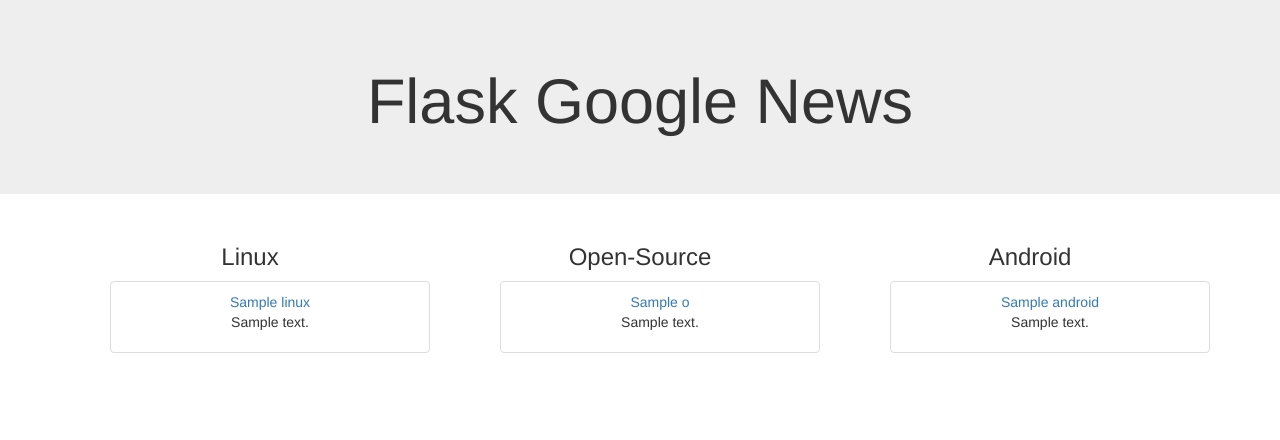
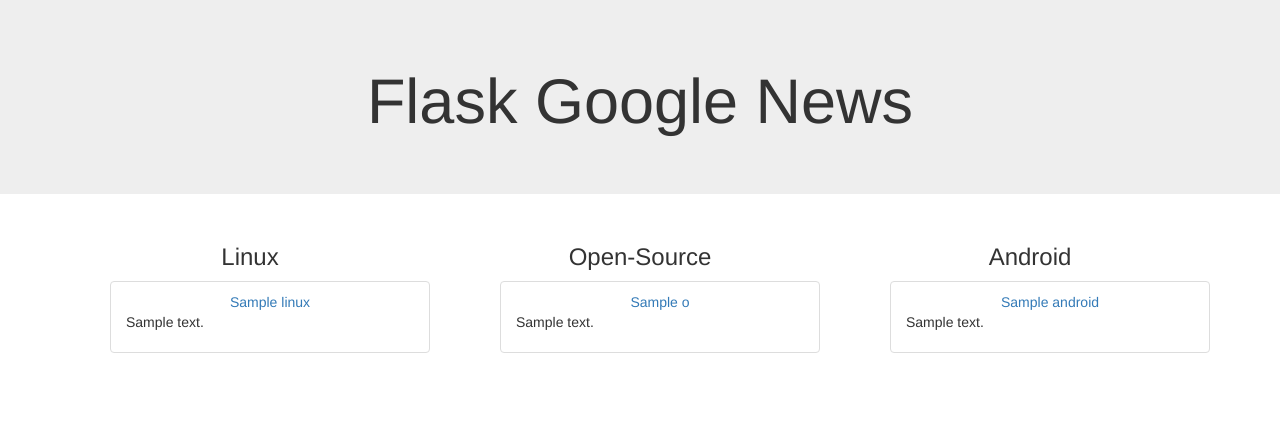
Before and after one commit to vishalbala-nps/FlaskGoogleNews, a Flask app: template templates/index.html in a window 1280 px wide. Shown: the part 73-513 px from the top of the page. Run offline with Flask 2, Linux system fonts and the light colour scheme; the template is opened without the code that fills it: most values are stand-ins (such as "Sample title", 1, 10 or a date in 2020); some libraries are stand-ins or nearby versions.

Commit message:
Justify Text in index.html

```diff
--- a/templates/index.html
+++ b/templates/index.html
@@ -25,35 +25,35 @@
 
   <div class="container text-center">
     <div class="row">
-      <div class="col-sm-4 scrollclass">
+      <div class="col-sm-4 nopadding">
         <h3>Linux</h3>
         <ul>
             {% for i in linux %}
             <li class="list-group-item">
                 <a href="{{ linux[loop.index0]['url'] }}">{{ linux[loop.index0]['title'] }}</a>
-                <p>{{ linux[loop.index0]['description'] }}</p>
+                <p class="text-justify">{{ linux[loop.index0]['description'] }}</p>
             </li>
             {% endfor %}
         </ul>
       </div>
-      <div class="col-sm-4 scrollclass">
+      <div class="col-sm-4 nopadding">
         <h3>Open-Source</h3>
         <ul>
             {% for i in os %}
             <li class="list-group-item">
                 <a href="{{ os[loop.index0]['url'] }}">{{ os[loop.index0]['title'] }}</a>
-                <p>{{ os[loop.index0]['description'] }}</p>
+                <p class="text-justify">{{ os[loop.index0]['description'] }}</p>
             </li>
             {% endfor %}
         </ul>
       </div>
-      <div class="col-sm-4 scrollclass">
+      <div class="col-sm-4 nopadding">
         <h3>Android</h3>
         <ul>
             {% for i in android %}
             <li class="list-group-item">
                 <a href="{{ android[loop.index0]['url'] }}">{{ android[loop.index0]['title'] }}</a>
-                <p>{{ android[loop.index0]['description'] }}</p>
+                <p class="text-justify">{{ android[loop.index0]['description'] }}</p>
             </li>
             {% endfor %}
         </ul>
```
